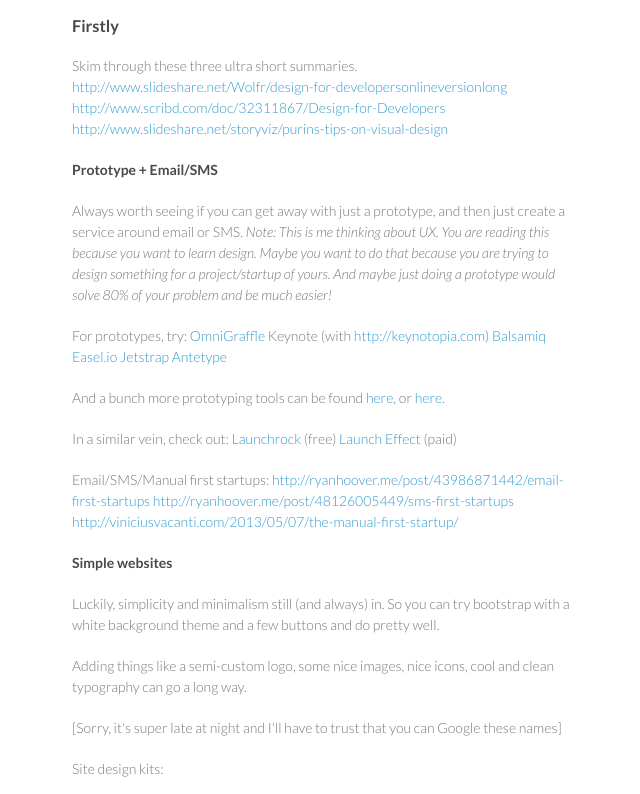
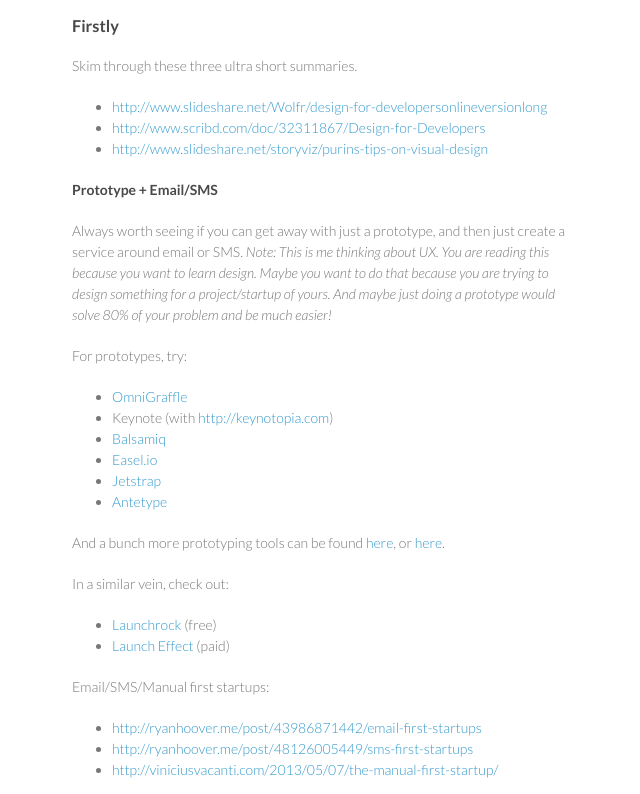
Before and after one commit to cjbarber/learn-design, a plain HTML site: page index.html in a window 1280 px wide. Shown: the part 746-1540 px from the top of the page, without its empty margins (498-1138 px from the left). Drawn offline with Linux system fonts and the light colour scheme.

```diff
--- a/index.html
+++ b/index.html
@@ -62,37 +62,43 @@
 <h3>
 <a name="firstly" class="anchor" href="#firstly"><span class="octicon octicon-link"></span></a>Firstly</h3>
 
-<p>Skim through these three ultra short summaries.
-<a href="http://www.slideshare.net/Wolfr/design-for-developersonlineversionlong">http://www.slideshare.net/Wolfr/design-for-developersonlineversionlong</a>
-<a href="http://www.scribd.com/doc/32311867/Design-for-Developers">http://www.scribd.com/doc/32311867/Design-for-Developers</a>
-<a href="http://www.slideshare.net/storyviz/purins-tips-on-visual-design">http://www.slideshare.net/storyviz/purins-tips-on-visual-design</a></p>
+<p>Skim through these three ultra short summaries.</p>
 
-<h4>
+<ul>
+<li><a href="http://www.slideshare.net/Wolfr/design-for-developersonlineversionlong">http://www.slideshare.net/Wolfr/design-for-developersonlineversionlong</a></li>
+<li><a href="http://www.scribd.com/doc/32311867/Design-for-Developers">http://www.scribd.com/doc/32311867/Design-for-Developers</a></li>
+<li><a href="http://www.slideshare.net/storyviz/purins-tips-on-visual-design">http://www.slideshare.net/storyviz/purins-tips-on-visual-design</a></li>
+</ul><h4>
 <a name="prototype--emailsms" class="anchor" href="#prototype--emailsms"><span class="octicon octicon-link"></span></a>Prototype + Email/SMS</h4>
 
 <p>Always worth seeing if you can get away with just a prototype, and then just create a service around email or SMS.
 <em>Note: This is me thinking about UX. You are reading this because you want to learn design. Maybe you want to do that because you are trying to design something for a project/startup of yours. And maybe just doing a prototype would solve 80% of your problem and be much easier!</em></p>
 
-<p>For prototypes, try:
-<a href="http://www.omnigroup.com/products/omnigraffle/">OmniGraffle</a>
-Keynote (with <a href="http://keynotopia.com">http://keynotopia.com</a>)
-<a href="http://www.balsamiq.com">Balsamiq</a>
-<a href="https://www.easel.io">Easel.io</a>
-<a href="https://jetstrap.com">Jetstrap</a>
-<a href="http://www.antetype.com">Antetype</a></p>
+<p>For prototypes, try:</p>
 
-<p>And a bunch more prototyping tools can be found <a href="http://www.quora.com/What-are-some-favorite-mockup-prototyping-tools">here</a>, or <a href="http://www.quora.com/Software-Prototyping-Tools/What-is-the-best-web-prototyping-mockup-tool">here</a>.</p>
+<ul>
+<li><a href="http://www.omnigroup.com/products/omnigraffle/">OmniGraffle</a></li>
+<li>Keynote (with <a href="http://keynotopia.com">http://keynotopia.com</a>)</li>
+<li><a href="http://www.balsamiq.com">Balsamiq</a></li>
+<li><a href="https://www.easel.io">Easel.io</a></li>
+<li><a href="https://jetstrap.com">Jetstrap</a></li>
+<li><a href="http://www.antetype.com">Antetype</a></li>
+</ul><p>And a bunch more prototyping tools can be found <a href="http://www.quora.com/What-are-some-favorite-mockup-prototyping-tools">here</a>, or <a href="http://www.quora.com/Software-Prototyping-Tools/What-is-the-best-web-prototyping-mockup-tool">here</a>.</p>
 
-<p>In a similar vein, check out:
-<a href="http://launchrock.co">Launchrock</a> (free)
-<a href="http://launcheffectapp.com">Launch Effect</a> (paid)</p>
+<p>In a similar vein, check out:</p>
 
-<p>Email/SMS/Manual first startups:
-<a href="http://ryanhoover.me/post/43986871442/email-first-startups">http://ryanhoover.me/post/43986871442/email-first-startups</a>
-<a href="http://ryanhoover.me/post/48126005449/sms-first-startups">http://ryanhoover.me/post/48126005449/sms-first-startups</a>
-<a href="http://viniciusvacanti.com/2013/05/07/the-manual-first-startup/">http://viniciusvacanti.com/2013/05/07/the-manual-first-startup/</a></p>
+<ul>
+<li>
+<a href="http://launchrock.co">Launchrock</a> (free)</li>
+<li>
+<a href="http://launcheffectapp.com">Launch Effect</a> (paid)</li>
+</ul><p>Email/SMS/Manual first startups:</p>
 
-<h4>
+<ul>
+<li><a href="http://ryanhoover.me/post/43986871442/email-first-startups">http://ryanhoover.me/post/43986871442/email-first-startups</a></li>
+<li><a href="http://ryanhoover.me/post/48126005449/sms-first-startups">http://ryanhoover.me/post/48126005449/sms-first-startups</a></li>
+<li><a href="http://viniciusvacanti.com/2013/05/07/the-manual-first-startup/">http://viniciusvacanti.com/2013/05/07/the-manual-first-startup/</a></li>
+</ul><h4>
 <a name="simple-websites" class="anchor" href="#simple-websites"><span class="octicon octicon-link"></span></a>Simple websites</h4>
 
 <p>Luckily, simplicity and minimalism still (and always) in. So you can try bootstrap with a white background theme and a few buttons and do pretty well.</p>
@@ -155,7 +161,7 @@ Keynote (with <a href="http://keynotopia.com">http://keynotopia.com</a>)
 The above link is an amazing photoshop PSD of the iPhone interface for high fidelity mockups.</p>
 
 <p>All of these work great combined with this tool for putting your iOS screenshot in a placeholder that makes it look extremely professional.
-<a href="http://www.teehanlax.com/tools/iphone/">http://www.teehanlax.com/tools/iphone/</a></p>
+<a href="http://placeit.breezi.com/">http://placeit.breezi.com/</a></p>
 
 <h2>
 <a name="whats-next" class="anchor" href="#whats-next"><span class="octicon octicon-link"></span></a>What's next.</h2>
```
Also changed, not shown: params.json (+1 -1 lines).
